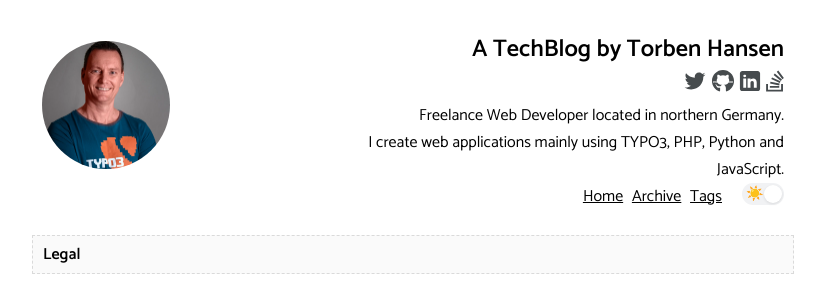
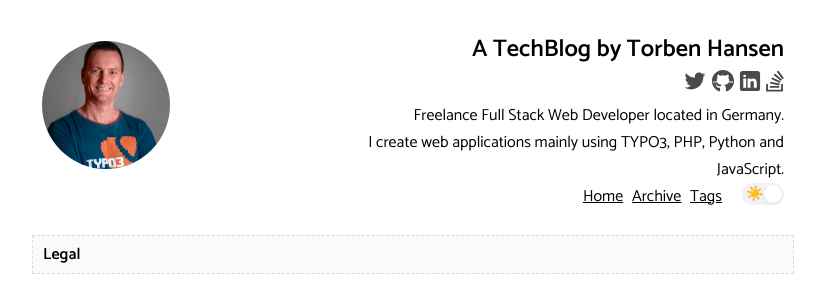
Before and after one commit to derhansen/derhansen.github.io, a Jekyll site: the page built from legal.html, in a window 1280 px wide. Shown: the top 298 px of the page, without its empty margins (227-1052 px from the left). Built offline with Jekyll 4.4.1, drawn with Linux system fonts in a browser that asks for light colours; comment, search, counter and statistics services are not loaded.

```diff
--- a/_config.yml
+++ b/_config.yml
@@ -1,17 +1,16 @@
 # Site settings
 site: derhansen.blog
 title: A TechBlog by Torben Hansen
-keywords: derhansen, blog
+keywords: derhansen, blog, typo3
 description: >-
   A TechBlog by Torben Hansen
 lang: en-US
 timezone:  Europe/Berlin
-google_verify: xxx
 
 # Author settings
 author:
   name: Torben Hansen
-  bio: Freelance Web Developer located in northern Germany. <br> I create web applications mainly using TYPO3, PHP, Python and JavaScript.
+  bio: Freelance Full Stack Web Developer located in Germany. <br> I create web applications mainly using TYPO3, PHP, Python and JavaScript.
   picture: assets/images/profile.jpg
   email: torben@derhansen.com
 
--- a/_includes/header.html
+++ b/_includes/header.html
@@ -27,7 +27,7 @@
 		<link rel="alternate" type="application/atom+xml" title="{{ site.title }}" href="{{ site.url }}/atom.xml">
 		<link rel="alternate" type="application/json" title="{{ site.title }}" href="{{ site.url }}/feed.json" />
 		<link rel="sitemap" type="application/xml" title="sitemap" href="{{ site.url }}/sitemap.xml" />
-		<meta name="google-site-verification" content="{{site.google_verify}}" />
+		<meta name="google-site-verification" content="Zs0jLoF_avnPOGWi4XG0_PYHS6i2Dc-SbpohLro0tDE" />
 
 		<script>
 			var _paq = window._paq = window._paq || [];
```
